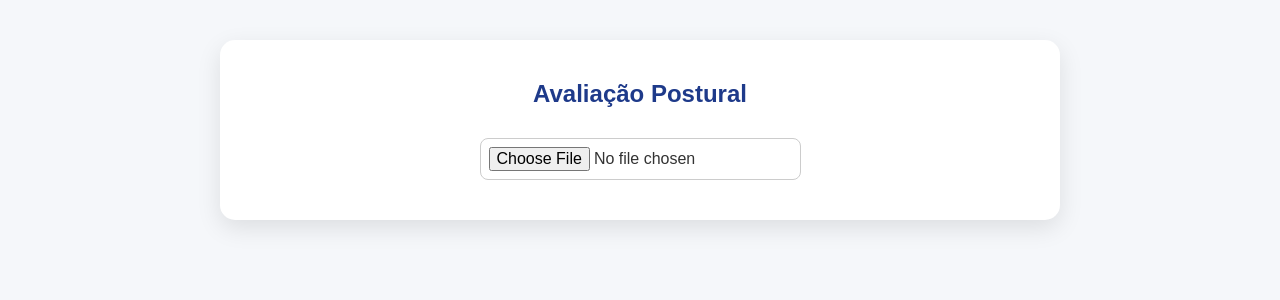
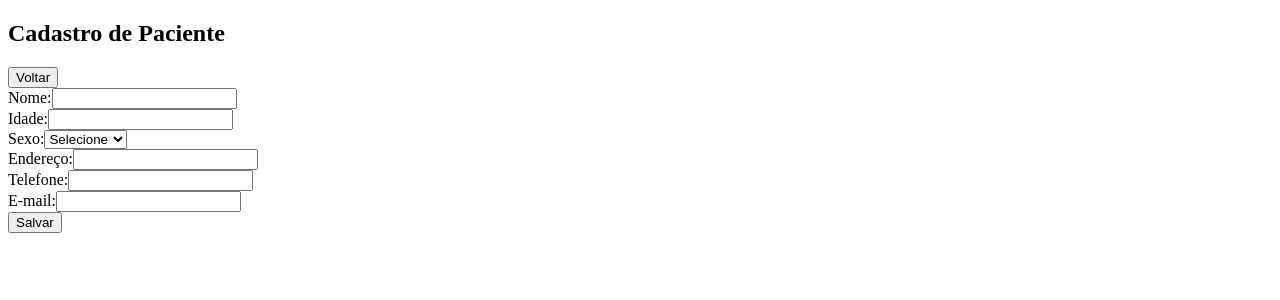
Before and after one commit to NadiellySantos/frontend-avaliacao-postural, a React (Create React App) app in the folder avaliacao-postural/: page /cadastro in a window 1280 px wide. Shown: the top 300 px of the page. Built offline with nearby package versions, Linux system fonts and the light colour scheme.

Commit message:
adicionando cadastro de pacientes

```diff
--- a/avaliacao-postural/src/App.js
+++ b/avaliacao-postural/src/App.js
@@ -1,7 +1,10 @@
 import React, { useState, useRef } from "react";
+import { useNavigate } from "react-router-dom";
 import axios from "axios";
 
 const App = () => {
+  const navigate = useNavigate();
+
   const [imageFile, setImageFile] = useState(null);
   const [imageUrl, setImageUrl] = useState(null);
   const [processedImageUrl, setProcessedImageUrl] = useState(null);
@@ -62,9 +65,23 @@ const App = () => {
     <div className="container" style={{ padding: "20px", fontFamily: "Arial" }}>
       <h2>Avaliação Postural</h2>
 
+      {/* BOTÃO PARA CADASTRO */}
+      <button
+        onClick={() => navigate("/cadastro")}
+        style={{
+          marginBottom: "20px",
+          padding: "10px 20px",
+          backgroundColor: "#28a745",
+          color: "white",
+          border: "none",
+          cursor: "pointer",
+        }}
+      >
+        Cadastrar Paciente
+      </button>
+
       <input type="file" accept="image/*" onChange={handleFileChange} />
 
-      {/* Imagem original só aparece se a processada ainda não tiver sido carregada */}
       {imageUrl && !processedImageUrl && (
         <div style={{ marginTop: "20px" }}>
           <h4>Imagem Original (clique duas vezes para marcar 1 metro):</h4>
--- /dev/null
+++ b/avaliacao-postural/src/CadastroPaciente.js
@@ -0,0 +1,144 @@
+import React, { useState } from "react";
+import { useNavigate } from "react-router-dom";
+import axios from "axios";
+
+const CadastroPaciente = () => {
+  const navigate = useNavigate();
+
+  const [paciente, setPaciente] = useState({
+    nome: "",
+    idade: "",
+    sexo: "",
+    endereco: "",
+    telefone: "",
+    email: "",
+  });
+
+  const [mensagem, setMensagem] = useState("");
+
+  const handleChange = (e) => {
+    const { name, value } = e.target;
+    setPaciente((prev) => ({
+      ...prev,
+      [name]: value,
+    }));
+  };
+
+  const handleSubmit = async (e) => {
+    e.preventDefault();
+
+    try {
+      const response = await axios.post(
+        "http://localhost:5000/cadastrar-paciente",
+        paciente
+      );
+      setMensagem("Paciente cadastrado com sucesso!");
+      console.log(response.data);
+      setPaciente({
+        nome: "",
+        idade: "",
+        sexo: "",
+        endereco: "",
+        telefone: "",
+        email: "",
+      });
+    } catch (error) {
+      console.error("Erro ao cadastrar paciente:", error);
+      setMensagem("Erro ao cadastrar paciente.");
+    }
+  };
+
+  const handleVoltar = () => {
+    navigate("/");
+  };
+
+  return (
+    <div className="container">
+      <h2>Cadastro de Paciente</h2>
+
+      {/* Botão Voltar */}
+      <button onClick={handleVoltar} type="button">
+        Voltar
+      </button>
+
+      <form onSubmit={handleSubmit}>
+        <div>
+          <label>Nome:</label>
+          <input
+            type="text"
+            name="nome"
+            value={paciente.nome}
+            onChange={handleChange}
+            required
+          />
+        </div>
+
+        <div>
+          <label>Idade:</label>
+          <input
+            type="number"
+            name="idade"
+            value={paciente.idade}
+            onChange={handleChange}
+            required
+          />
+        </div>
+
+        <div>
+          <label>Sexo:</label>
+          <select
+            name="sexo"
+            value={paciente.sexo}
+            onChange={handleChange}
+            required
+          >
+            <option value="">Selecione</option>
+            <option value="Masculino">Masculino</option>
+            <option value="Feminino">Feminino</option>
+            <option value="Outro">Outro</option>
+          </select>
+        </div>
+
+        <div>
+          <label>Endereço:</label>
+          <input
+            type="text"
+            name="endereco"
+            value={paciente.endereco}
+            onChange={handleChange}
+          />
+        </div>
+
+        <div>
+          <label>Telefone:</label>
+          <input
+            type="text"
+            name="telefone"
+            value={paciente.telefone}
+            onChange={handleChange}
+          />
+        </div>
+
+        <div>
+          <label>E-mail:</label>
+          <input
+            type="email"
+            name="email"
+            value={paciente.email}
+            onChange={handleChange}
+          />
+        </div>
+
+        <button type="submit">Salvar</button>
+      </form>
+
+      {mensagem && (
+        <p className={mensagem.includes("sucesso") ? "message-success" : "message-error"}>
+          {mensagem}
+        </p>
+      )}
+    </div>
+  );
+};
+
+export default CadastroPaciente;
--- a/avaliacao-postural/src/index.js
+++ b/avaliacao-postural/src/index.js
@@ -1,11 +1,15 @@
-import React from 'react';
-import ReactDOM from 'react-dom/client';
-import App from './App';
-import './App.css';
+import React from "react";
+import ReactDOM from "react-dom/client";
+import { BrowserRouter, Routes, Route } from "react-router-dom";
+import App from "./App";
+import CadastroPaciente from "./CadastroPaciente";
 
-const root = ReactDOM.createRoot(document.getElementById('root'));
+const root = ReactDOM.createRoot(document.getElementById("root"));
 root.render(
-  <React.StrictMode>
-    <App />
-  </React.StrictMode>
+  <BrowserRouter>
+    <Routes>
+      <Route path="/" element={<App />} />
+      <Route path="/cadastro" element={<CadastroPaciente />} />
+    </Routes>
+  </BrowserRouter>
 );
```
